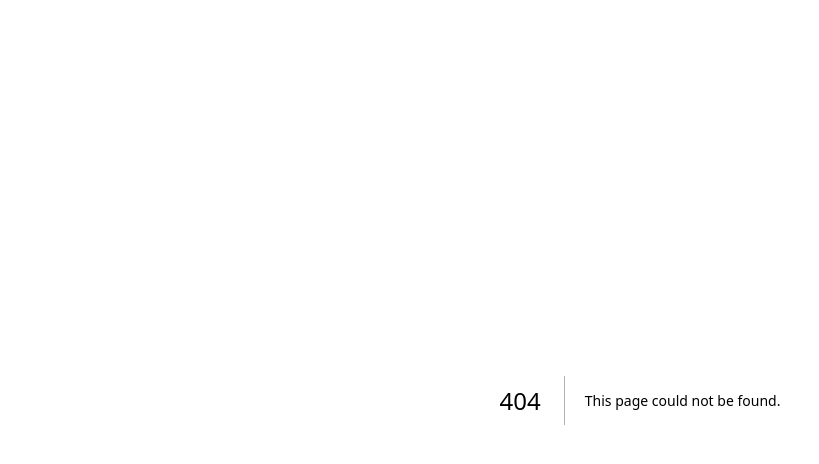
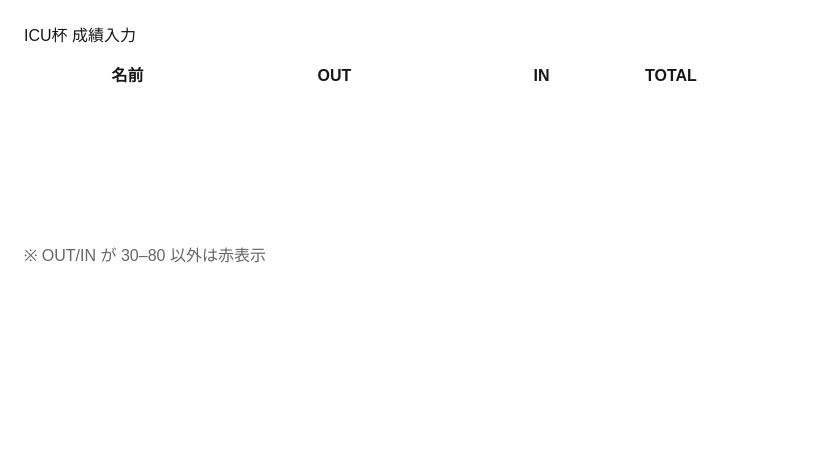
Before and after one commit to ktomoeda419/icu-cup, a Next.js app: page /admin/scores in a window 1280 px wide. Before the commit this address had no page. Shown: the top 464 px of the page, without its empty margins (0-819 px from the left). Built offline with nearby package versions, Linux system fonts and the light colour scheme.

Commit message:
add admin scores input page

```diff
--- /dev/null
+++ b/app/admin/scores/page.tsx
@@ -0,0 +1,85 @@
+"use client";
+
+import { useState } from "react";
+
+type Row = {
+  name: string;
+  out: number | "";
+  in: number | "";
+};
+
+export default function ScoresPage() {
+  const [rows, setRows] = useState<Row[]>(
+    Array.from({ length: 6 }, () => ({ name: "", out: "", in: "" }))
+  );
+
+  const updateRow = (i: number, key: keyof Row, value: any) => {
+    const next = [...rows];
+    next[i] = { ...next[i], [key]: value };
+    setRows(next);
+  };
+
+  const total = (r: Row) =>
+    r.out !== "" && r.in !== "" ? Number(r.out) + Number(r.in) : "";
+
+  const invalidOutIn = (v: number | "") =>
+    v !== "" && (v < 30 || v > 80);
+
+  return (
+    <main style={{ padding: 24 }}>
+      <h1>ICU杯 成績入力</h1>
+
+      <table border={1} cellPadding={8} style={{ marginTop: 16 }}>
+        <thead>
+          <tr>
+            <th>名前</th>
+            <th>OUT</th>
+            <th>IN</th>
+            <th>TOTAL</th>
+          </tr>
+        </thead>
+        <tbody>
+          {rows.map((r, i) => (
+            <tr key={i}>
+              <td>
+                <input
+                  value={r.name}
+                  onChange={(e) => updateRow(i, "name", e.target.value)}
+                />
+              </td>
+              <td>
+                <input
+                  type="number"
+                  value={r.out}
+                  style={{
+                    background: invalidOutIn(r.out) ? "#ffcccc" : undefined,
+                  }}
+                  onChange={(e) =>
+                    updateRow(i, "out", e.target.value === "" ? "" : Number(e.target.value))
+                  }
+                />
+              </td>
+              <td>
+                <input
+                  type="number"
+                  value={r.in}
+                  style={{
+                    background: invalidOutIn(r.in) ? "#ffcccc" : undefined,
+                  }}
+                  onChange={(e) =>
+                    updateRow(i, "in", e.target.value === "" ? "" : Number(e.target.value))
+                  }
+                />
+              </td>
+              <td>{total(r)}</td>
+            </tr>
+          ))}
+        </tbody>
+      </table>
+
+      <p style={{ marginTop: 12, color: "#666" }}>
+        ※ OUT/IN が 30–80 以外は赤表示
+      </p>
+    </main>
+  );
+}
```
